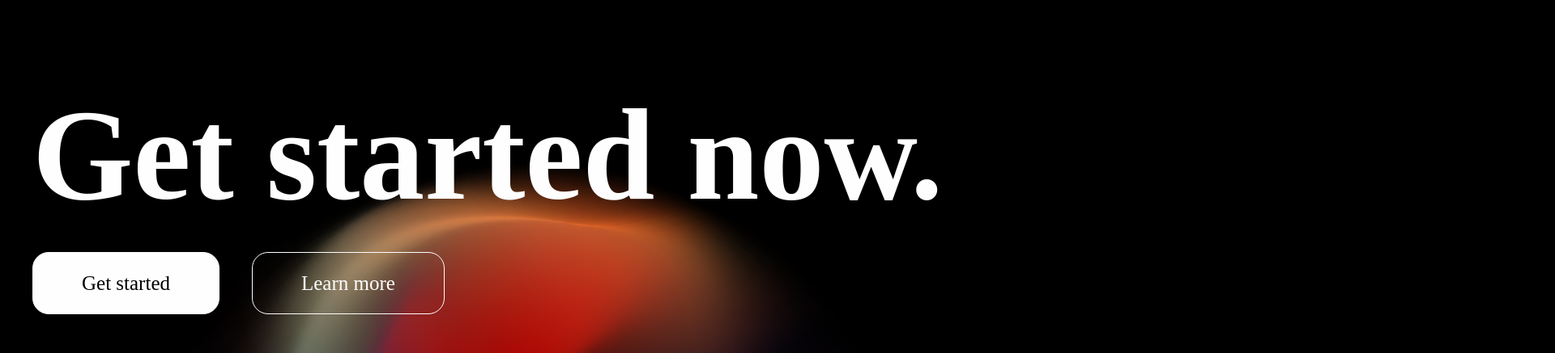
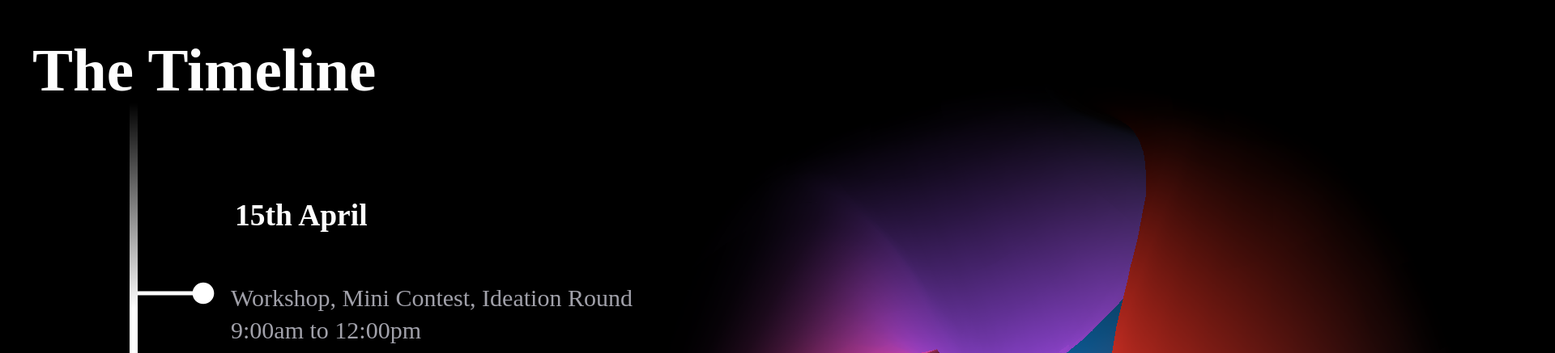
Before and after one commit to lugvitc/FOSSit24, a SvelteKit app: page / in a window 1280 px wide. Shown: the part 2339-2776 px from the top of the page at 81% size, 1920 px wide, since content can reach past the window. Built offline with nearby package versions, Linux system fonts and the light colour scheme; a web font is replaced by a local one.

Commit message:
add: Timeline and mobile view

```diff
--- a/src/app.css
+++ b/src/app.css
@@ -3,19 +3,23 @@
 @tailwind utilities;
 
 h1 {
-	@apply text-9xl font-bold translate-y-4;
+	@apply text-7xl xl:text-9xl font-bold translate-y-4;
 }
 
 h2 {
-	@apply text-6xl font-bold;
+	@apply text-5xl xl:text-6xl font-bold;
 }
 
 h3 {
-	@apply text-4xl mb-6;
+	@apply text-3xl xl:text-4xl mb-6;
 }
 
 h4 {
-	@apply text-3xl leading-[2.5rem];
+	@apply text-2xl xl:text-3xl leading-[2.5rem];
+}
+
+p {
+	@apply text-2xl text-zinc-400;
 }
 
 * {
--- a/src/lib/components/Button.svelte
+++ b/src/lib/components/Button.svelte
@@ -5,13 +5,16 @@
 
 {#if primary}
 	<a
-		class="rounded-2xl border-[1px] border-foreground bg-foreground px-12 py-4 text-background"
+		class="rounded-2xl border-[1px] border-foreground bg-foreground px-12 py-4 text-center text-background"
 		{href}
 	>
 		<slot />
 	</a>
 {:else}
-	<a class="rounded-2xl border-[1px] border-foreground px-12 py-4 text-foreground" {href}>
+	<a
+		class="rounded-2xl border-[1px] border-foreground px-12 py-4 text-center text-foreground"
+		{href}
+	>
 		<slot />
 	</a>
 {/if}
--- a/src/lib/components/Glass.svelte
+++ b/src/lib/components/Glass.svelte
@@ -1,5 +1,5 @@
 <div
-	class="glass relative w-full overflow-hidden rounded-3xl border-[1px] border-zinc-500 px-12 py-16 text-zinc-500"
+	class="glass relative w-full overflow-hidden rounded-3xl border-[1px] border-zinc-500 px-6 py-6 text-zinc-500 xl:px-12 xl:py-16"
 >
 	<slot />
 </div>
--- a/src/lib/components/Navbar.svelte
+++ b/src/lib/components/Navbar.svelte
@@ -31,27 +31,31 @@
 	});
 </script>
 
-<div class="relative m-12 mt-20 flex justify-between">
+<div class="relative m-auto mt-20 flex w-full max-w-6xl justify-between px-8">
 	<img
 		src="{base}/assets/Asset 2.png"
 		class="absolute left-[-700px] top-[-700px] z-[-100] h-[1000px] w-[1000px]"
+		alt="Gradient background"
 	/>
 	<div class="flex items-center space-x-12">
-		<a>
-			<img src="{base}/logo.png" class="h-12" />
+		<a href="{base}/">
+			<img src="{base}/logo.png" class="h-12" alt="Logo" />
 		</a>
-		<a>LUGVITC</a>
-		<a>Leaderboard</a>
-		<a>Projects</a>
-		<a>Dashboard</a>
+		<div class="hidden items-center space-x-12 xl:flex">
+			<a href="{base}/">LUGVITC</a>
+			<a href="{base}/">Leaderboard</a>
+			<a href="{base}/">Projects</a>
+			<a href="{base}/">Dashboard</a>
+		</div>
 	</div>
-	<div class="items-center space-x-4">
+	<div class="hidden items-center space-x-4 xl:flex">
 		{#if $user.id}
-			<a>Welcome</a>
-			<a>{$user.user}</a>
+			<a href="{base}/">Welcome</a>
+			<a href="{base}/">{$user}</a>
 		{:else}
-			<Button>Login</Button>
-			<Button primary>Signup</Button>
+			<Button href="{base}/">Login</Button>
+			<Button href="{base}/" primary>Signup</Button>
 		{/if}
 	</div>
+	<p class="block xl:hidden">Menu</p>
 </div>
--- a/src/routes/+page.svelte
+++ b/src/routes/+page.svelte
@@ -6,16 +6,16 @@
 </script>
 
 <Section>
-	<div class="relative mb-12 flex items-center">
+	<img
+		src="assets/Asset 4.png"
+		class="absolute right-[-50%] top-[-50%] z-[-100] h-[1024px] w-[1024px] rotate-[128deg]"
+	/>
+	<div class="relative mb-12 flex flex-col space-y-8 xl:flex-row xl:items-center">
 		<h1>FOSSit ‘24</h1>
-		<img src="{base}/logo.png" class="mx-16 h-32" />
-		<img
-			src="assets/Asset 4.png"
-			class="absolute right-[-600px] top-[-400px] z-[-100] w-[1280px] rotate-[128deg]"
-		/>
+		<img src="{base}/logo.png" class="h-24 w-24 xl:mx-16 xl:h-32 xl:w-32" />
 	</div>
 	<h3 class="text-zinc-400">The open source Hackathon and Workshop</h3>
-	<div class="flex space-x-8">
+	<div class="flex w-fit flex-col space-y-4 xl:flex-row xl:space-x-8 xl:space-y-0">
 		<Button href="{base}/" primary>Get started</Button>
 		<Button href="{base}/">Learn more</Button>
 	</div>
@@ -38,7 +38,7 @@
 		class="absolute left-1/2 top-1/2 z-[-100] h-screen translate-x-[-50%] translate-y-[-50%]"
 	/>
 	<Glass>
-		<div class="absolute bottom-0 right-[-100px] h-[300px] w-[600px] rounded-tl-3xl bg-white"></div>
+		<div class="absolute bottom-0 bottom-0 right-0 h-1/3 w-1/2 rounded-tl-3xl bg-white"></div>
 		<div class="mb-24 max-w-2xl">
 			<h4 class="text-foreground">Contribute to real projects</h4>
 			<h4>Embark your journey by contributing to projects built by the linux club</h4>
@@ -48,13 +48,13 @@
 	<div class="mt-4 flex space-x-4">
 		<Glass>
 			<h4>
-				<n class="text-3xl text-white">Compete</n>
+				<h4 class="inline text-white">Compete</h4>
 				in mini contests win various goodies.
 			</h4>
 		</Glass>
 		<Glass>
 			<h4>
-				<n class="text-3xl text-white">Implement</n>
+				<h4 class="inline text-white">Implement</h4>
 				ideas made by you.
 			</h4>
 		</Glass>
@@ -62,17 +62,142 @@
 </Section>
 
 <Section>
+	<img src="{base}/assets/Asset 2.png" class="absolute right-[-50%] z-[-100]" alt="Gradient" />
+	<h2
+		style="text-shadow: 0px 4px 84.0999984741211px 0px rgba(255, 255, 255, 0.85);"
+		class="bg-transparent"
+	>
+		The Timeline
+	</h2>
+	<div class="flex">
+		<div class="ml-8 h-full xl:ml-24">
+			<svg
+				width="10"
+				height="1024"
+				viewBox="0 0 10 1590"
+				fill="none"
+				xmlns="http://www.w3.org/2000/svg"
+			>
+				<path
+					d="M5 5L5.00007 1585"
+					stroke="url(#paint0_linear_5_94)"
+					stroke-width="20"
+					stroke-linecap="round"
+				/>
+				<defs>
+					<linearGradient
+						id="paint0_linear_5_94"
+						x1="4.5"
+						y1="5"
+						x2="4.50007"
+						y2="1585"
+						gradientUnits="userSpaceOnUse"
+					>
+						<stop stop-color="white" stop-opacity="0" />
+						<stop offset="0.25" stop-color="white" />
+						<stop offset="0.714651" stop-color="white" />
+						<stop offset="1" stop-color="#999999" stop-opacity="0" />
+					</linearGradient>
+				</defs>
+			</svg>
+		</div>
+		<div class="mt-24">
+			<div>
+				<h4 class="mb-12 ml-24 font-bold">15th April</h4>
+				<div class="mb-12 flex">
+					<svg
+						width="95"
+						height="28"
+						viewBox="0 0 95 28"
+						fill="none"
+						xmlns="http://www.w3.org/2000/svg"
+					>
+						<path
+							d="M67.6667 14C67.6667 21.3638 73.6362 27.3333 81 27.3333C88.3638 27.3333 94.3333 21.3638 94.3333 14C94.3333 6.6362 88.3638 0.666667 81 0.666667C73.6362 0.666667 67.6667 6.6362 67.6667 14ZM0 16.5H81V11.5H0V16.5Z"
+							fill="white"
+						/>
+					</svg>
+					<p class="ml-4">
+						Workshop, Mini Contest, Ideation Round<br />9:00am to 12:00pm
+					</p>
+				</div>
+				<div class="mb-12 flex">
+					<svg
+						width="95"
+						height="28"
+						viewBox="0 0 95 28"
+						fill="none"
+						xmlns="http://www.w3.org/2000/svg"
+					>
+						<path
+							d="M67.6667 14C67.6667 21.3638 73.6362 27.3333 81 27.3333C88.3638 27.3333 94.3333 21.3638 94.3333 14C94.3333 6.6362 88.3638 0.666667 81 0.666667C73.6362 0.666667 67.6667 6.6362 67.6667 14ZM0 16.5H81V11.5H0V16.5Z"
+							fill="white"
+						/>
+					</svg>
+					<p class="ml-4">
+						Round One<br />
+						2:00pm to 6:00pm
+					</p>
+				</div>
+
+				<div class="mb-12 flex">
+					<svg
+						width="95"
+						height="28"
+						viewBox="0 0 95 28"
+						fill="none"
+						xmlns="http://www.w3.org/2000/svg"
+					>
+						<path
+							d="M67.6667 14C67.6667 21.3638 73.6362 27.3333 81 27.3333C88.3638 27.3333 94.3333 21.3638 94.3333 14C94.3333 6.6362 88.3638 0.666667 81 0.666667C73.6362 0.666667 67.6667 6.6362 67.6667 14ZM0 16.5H81V11.5H0V16.5Z"
+							fill="white"
+						/>
+					</svg>
+					<p class="ml-4">
+						Round 2 Starts
+						<br />
+						8:00pm
+					</p>
+				</div>
+			</div>
+
+			<div>
+				<h4 class="mb-12 ml-24 font-bold">16th April</h4>
+				<div class="mb-12 flex">
+					<svg
+						width="95"
+						height="28"
+						viewBox="0 0 95 28"
+						fill="none"
+						xmlns="http://www.w3.org/2000/svg"
+					>
+						<path
+							d="M67.6667 14C67.6667 21.3638 73.6362 27.3333 81 27.3333C88.3638 27.3333 94.3333 21.3638 94.3333 14C94.3333 6.6362 88.3638 0.666667 81 0.666667C73.6362 0.666667 67.6667 6.6362 67.6667 14ZM0 16.5H81V11.5H0V16.5Z"
+							fill="white"
+						/>
+					</svg>
+					<p class="ml-4">
+						Round 2 Ends<br />8:00am
+					</p>
+				</div>
+			</div>
+		</div>
+	</div>
+</Section>
+
+<Section>
 	<img
 		src="{base}/assets/Asset 1.png"
-		class="absolute bottom-[-950px] left-1/2 z-[-100] w-[1150px] translate-x-[-50%] rotate-[50deg]"
+		class="absolute left-1/2 top-[-10%] z-[-100] w-full max-w-lg translate-x-[-50%] rotate-[50deg]"
+		alt="Gradient"
 	/>
 	<div
-		class="absolute bottom-[-950px] left-1/2 z-[-100] h-[1150px] w-[1150px] translate-x-[-50%] bg-gradient-to-b from-transparent to-black to-70%"
+		class="absolute left-1/2 top-[-10%] z-[-100] aspect-square w-full translate-x-[-50%] bg-gradient-to-b from-transparent to-black to-70%"
 	></div>
 	<div class="relative mb-12 flex items-center">
 		<h1>Get started now.</h1>
 	</div>
-	<div class="flex space-x-8">
+	<div class="flex w-fit flex-col space-y-4 xl:flex-row xl:space-x-8 xl:space-y-0">
 		<Button href="{base}/" primary>Get started</Button>
 		<Button href="{base}/">Learn more</Button>
 	</div>
```
